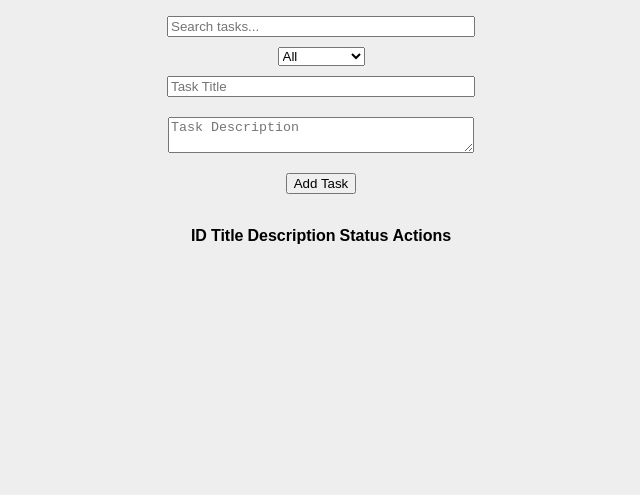
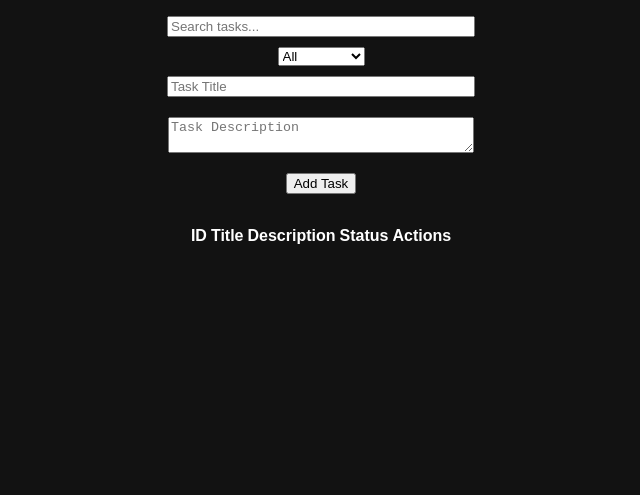
Before and after one commit to Lusia-Kaushiningwa/Task-Manager-App, a plain HTML site: page index.html in a window 1280 px wide. Shown: the part 321-816 px from the top of the page, without its empty margins (319-959 px from the left). Drawn offline with Linux system fonts and the dark colour scheme.

Commit message:
Adding dark mood

```diff
--- a/style.css
+++ b/style.css
@@ -46,3 +46,10 @@ h1 {
     color: hotpink;
     text-align: center;
 }
+
+@media (prefers-color-scheme: dark) {
+    body {
+      background-color: #121212;
+      color: #ffffff;
+    }
+  }
```
